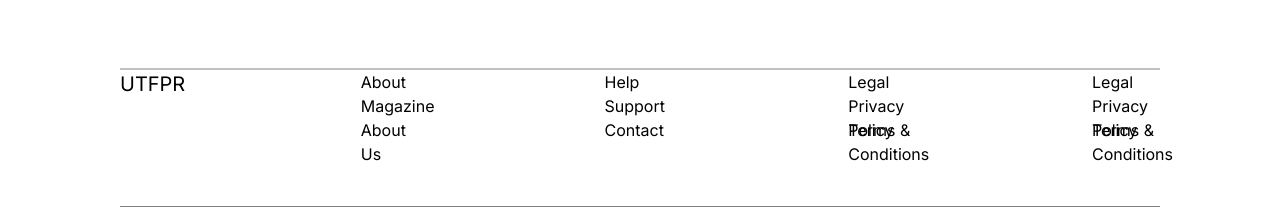
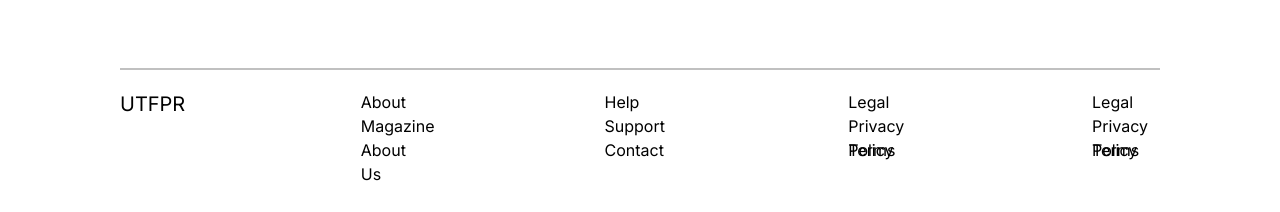
Before and after one commit to JulianeAdamy/siteutfpr, a Next.js app: page / in a window 1280 px wide. Shown: the part 4009-4221 px from the top of the page. Built offline with nearby package versions, Linux system fonts and the light colour scheme.

Commit message:
fix: marg

```diff
--- a/app/components/Final.tsx
+++ b/app/components/Final.tsx
@@ -19,7 +19,7 @@ const Column: React.FC<{ children: React.ReactNode }> = ({ children }) => {
 
 export default function Final() {
   return (
-    <div style={{ display: 'flex', justifyContent: 'space-between', marginLeft: '120px', marginRight: '120px' }}>
+    <div style={{ display: 'flex', justifyContent: 'space-between', marginLeft: '120px', marginRight: '120px', marginTop: '20px'}}>
       {/* Coluna 1 - Apenas "UTFPR" */}
       <div
         style={{
@@ -52,14 +52,14 @@ export default function Final() {
       <div style={{ display: 'flex', flexDirection: 'column' }}>
         <Column>Legal</Column>
         <Column>Privacy Policy</Column>
-        <Column>Terms & Conditions</Column>
+        <Column>Terms </Column>
       </div>
 
       {/* Coluna 5 */}
       <div style={{ display: 'flex', flexDirection: 'column' }}>
         <Column>Legal</Column>
         <Column>Privacy Policy</Column>
-        <Column>Terms & Conditions</Column>
+        <Column>Terms </Column>
       </div>
     </div>
   );
```
